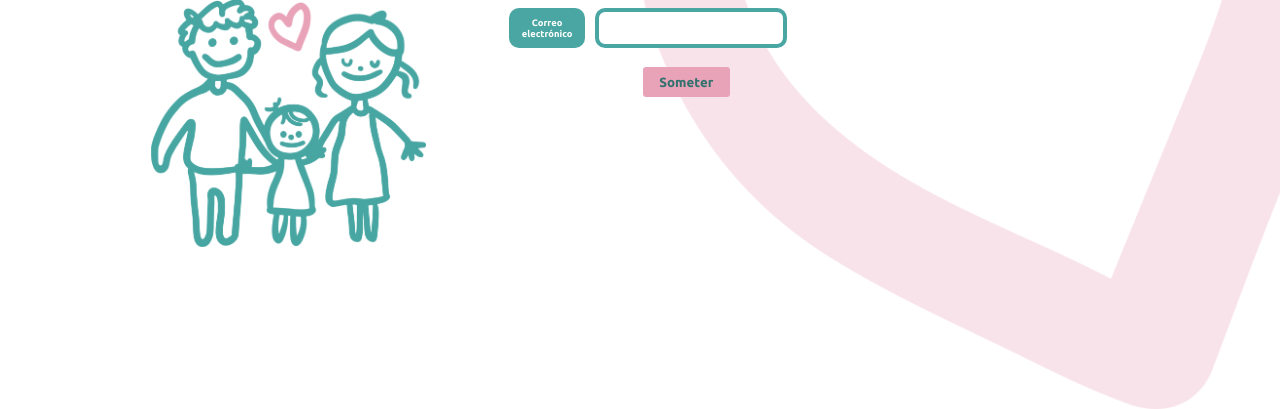
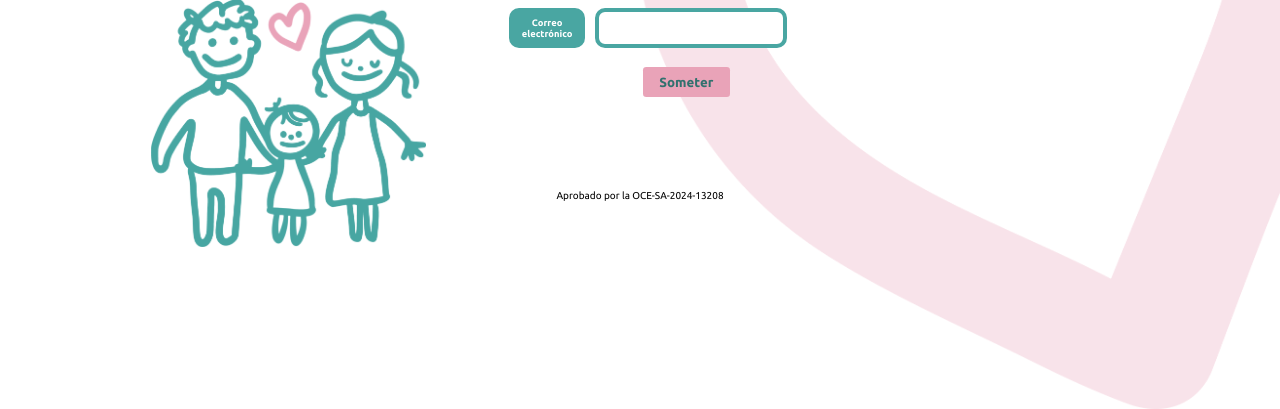
Before and after one commit to leomarrg/adfan_registry_platform, a Django app: page /registry/front_desk_register/ in a window 1280 px wide; the page is wider, and only the part inside the window is pictured. Shown: the part 568-977 px from the top of that part. Run offline with Django 4.2, Linux system fonts and the light colour scheme.

Commit message:
added message of approved by contralor to front desk register

```diff
--- a/registry_app/templates/registry_app/front_desk_register.html
+++ b/registry_app/templates/registry_app/front_desk_register.html
@@ -91,6 +91,7 @@
                     </div>
                 </div>
             </form>
+            <p class="approve_messg">Aprobado por la OCE-SA-2024-13208</p>
         </div>
     </div>
 </body>
```
